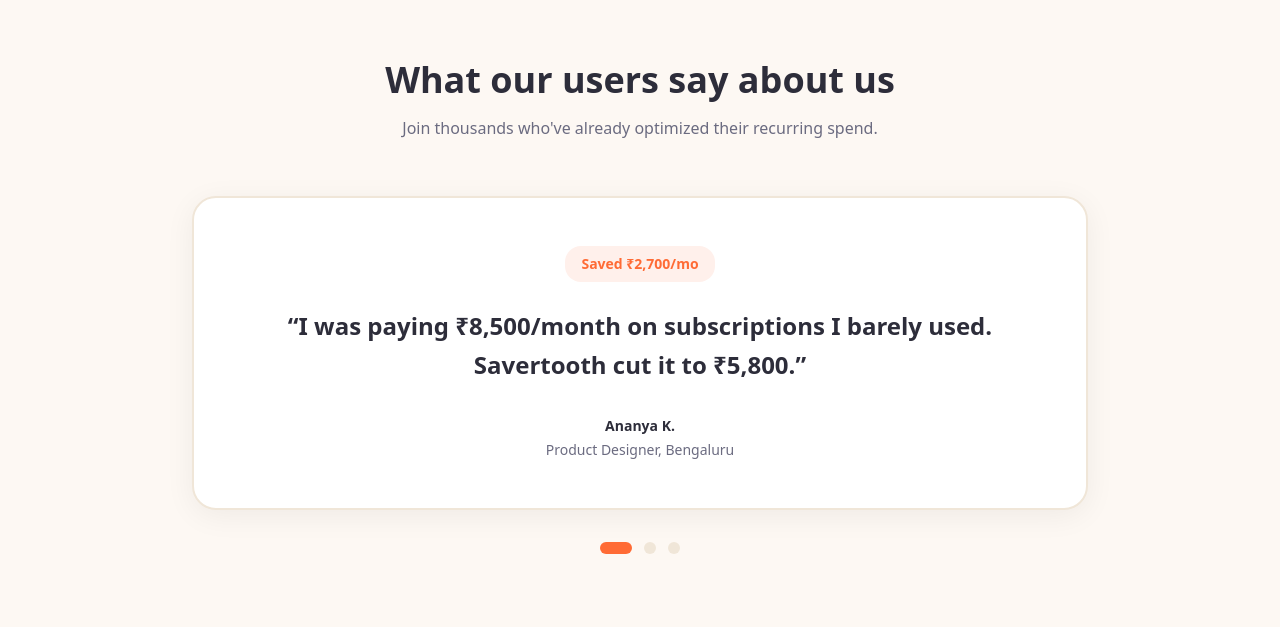
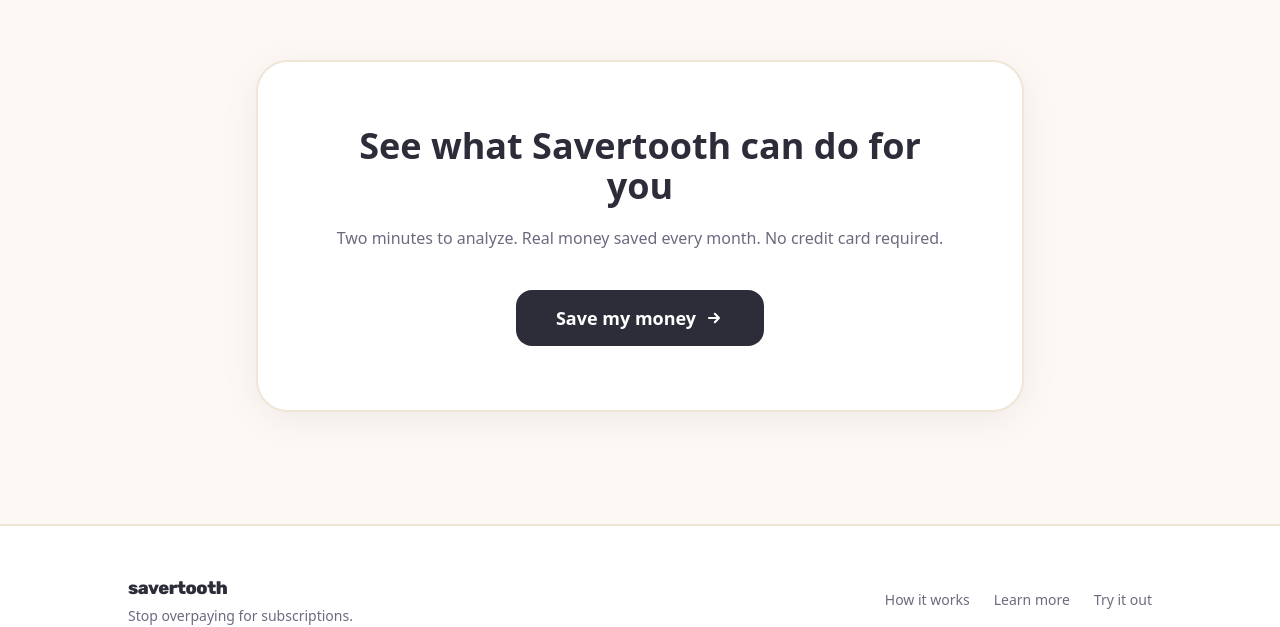
Before and after one commit to Vivek-sahi/Savertooth, a Next.js app: page / in a window 1280 px wide. Shown: the part 2505-3132 px from the top of the page. Built offline with nearby package versions, Linux system fonts and the light colour scheme.

Commit message:
Remove fabricated testimonials section from landing page
Co-authored-by: Cursor <cursoragent@cursor.com>

```diff
--- a/src/app/page.tsx
+++ b/src/app/page.tsx
@@ -5,7 +5,7 @@ import { motion } from "framer-motion";
 import Link from "next/link";
 import Hero from "@/components/landing/Hero";
 import HowItWorks from "@/components/landing/HowItWorks";
-import SocialProof from "@/components/landing/SocialProof";
+
 
 const researchStats = [
   {
@@ -214,7 +214,6 @@ export default function Home() {
       <Hero />
       <ResearchStrip />
       <HowItWorks />
-      <SocialProof />
       <PreFooterCTA />
       <Footer />
     </main>
```
